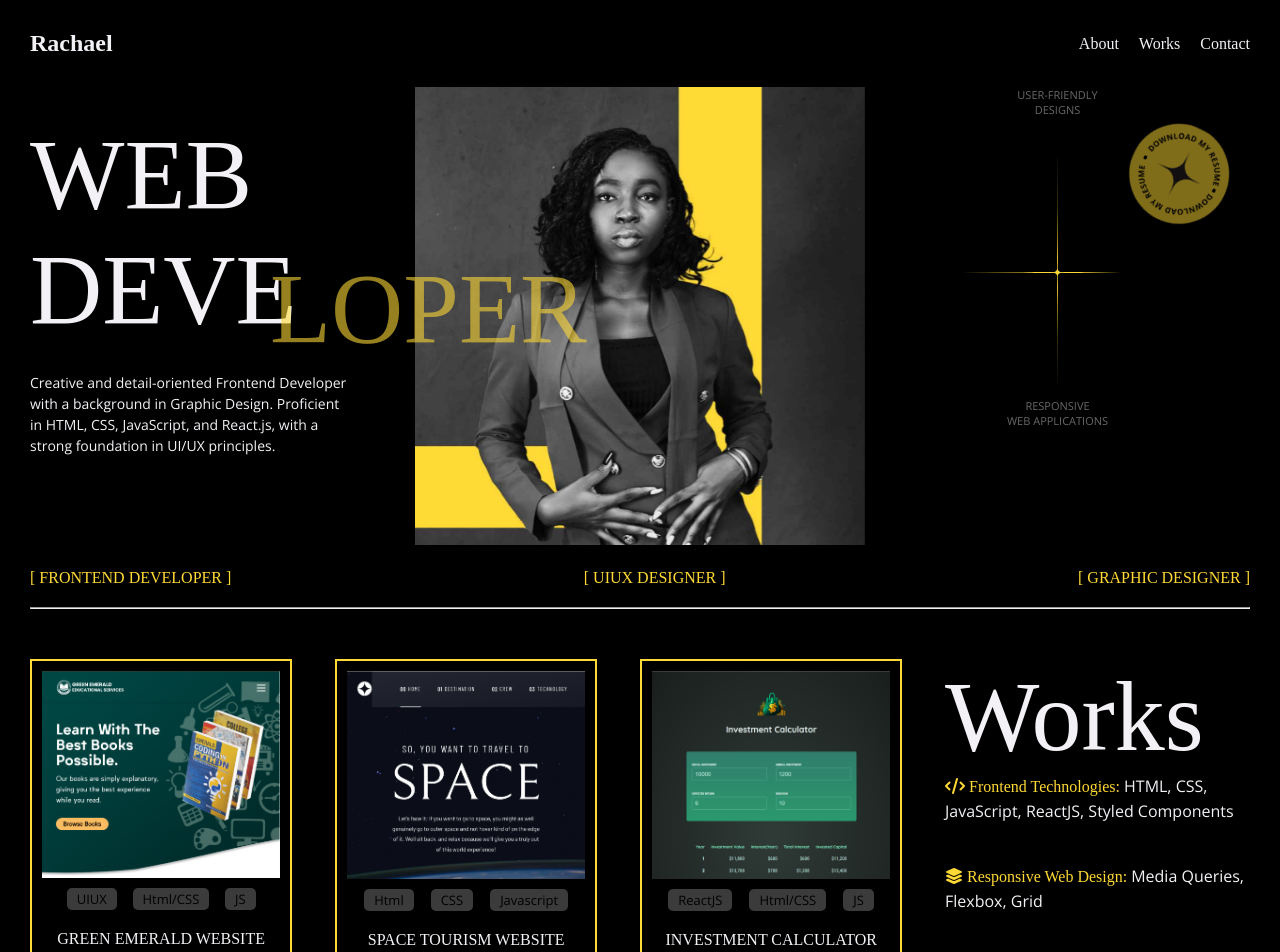
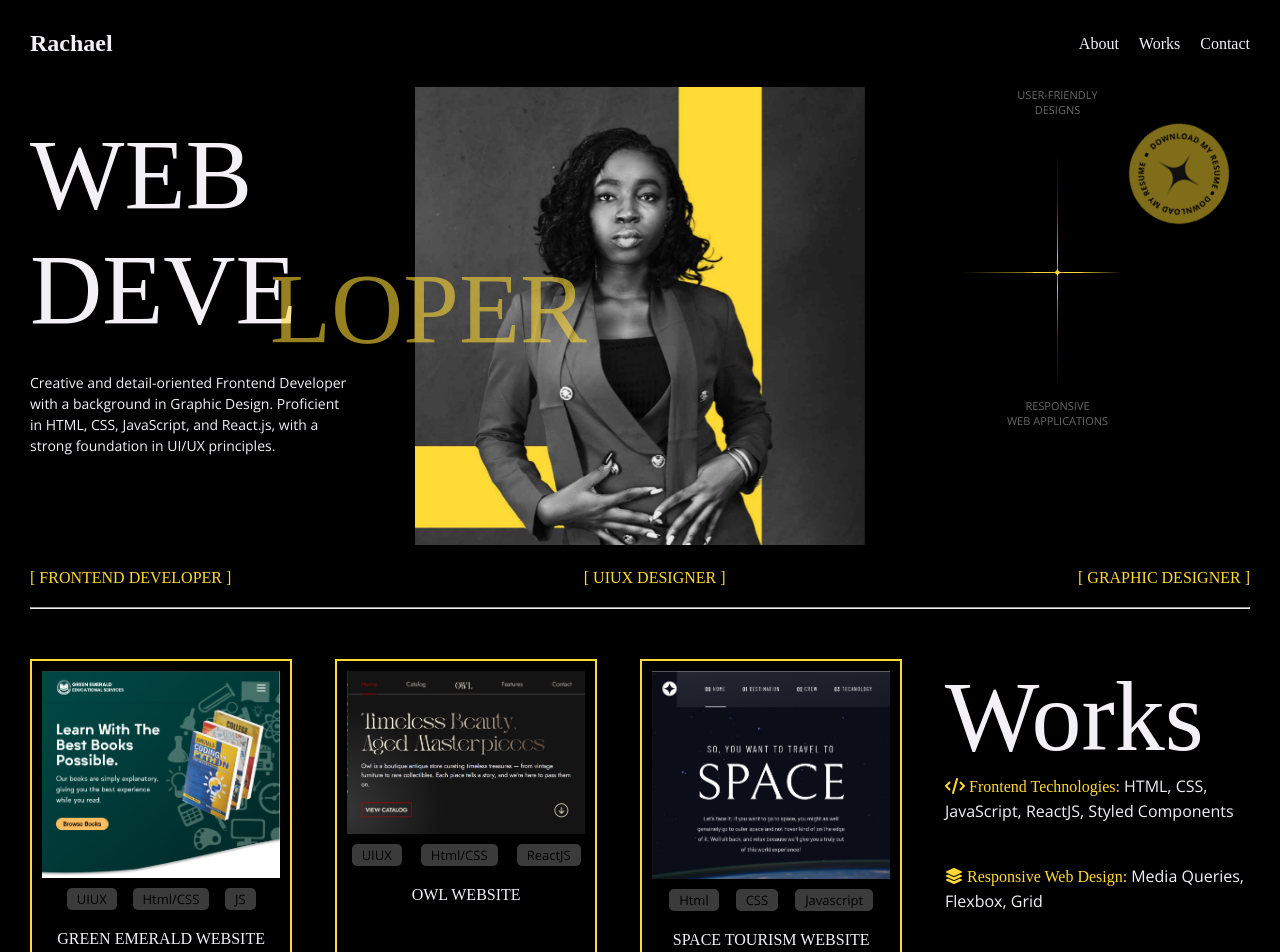
Before and after one commit to Rachael-debug/Racheal-designs-portfolio, a React (Vite) app: page / in a window 1280 px wide. Shown: the top 952 px of the page. Built offline with nearby package versions, Linux system fonts and the light colour scheme; a web font is replaced by a local one.

Commit message:
added owl website

```diff
--- a/src/components/Works.jsx
+++ b/src/components/Works.jsx
@@ -7,6 +7,7 @@
 import ticTacToe from "../assets/tic-tac-toe.png"
 import myTodolist from "../assets/my-todolist.jpg"
 import portfolioWebsite from "../assets/portfolio-website.png"
+import owl from "../assets/owl.png"
 
 export default function Works(){
     return(
@@ -19,6 +20,14 @@
                 firstTag="UIUX"
                 secondTag="Html/CSS"
                 thirdTag="JS"/>
+
+                <IndividualWork
+                link="https://owl-mocha.vercel.app/"
+                desktopImage={owl}
+                workTitle="Owl Website"
+                firstTag="UIUX"
+                secondTag="Html/CSS"
+                thirdTag="ReactJS"/>
 
                 <IndividualWork
                 link="https://space-tourism-website-tau-three.vercel.app/"
```
Also changed, not shown: src/assets/owl.png (added).
